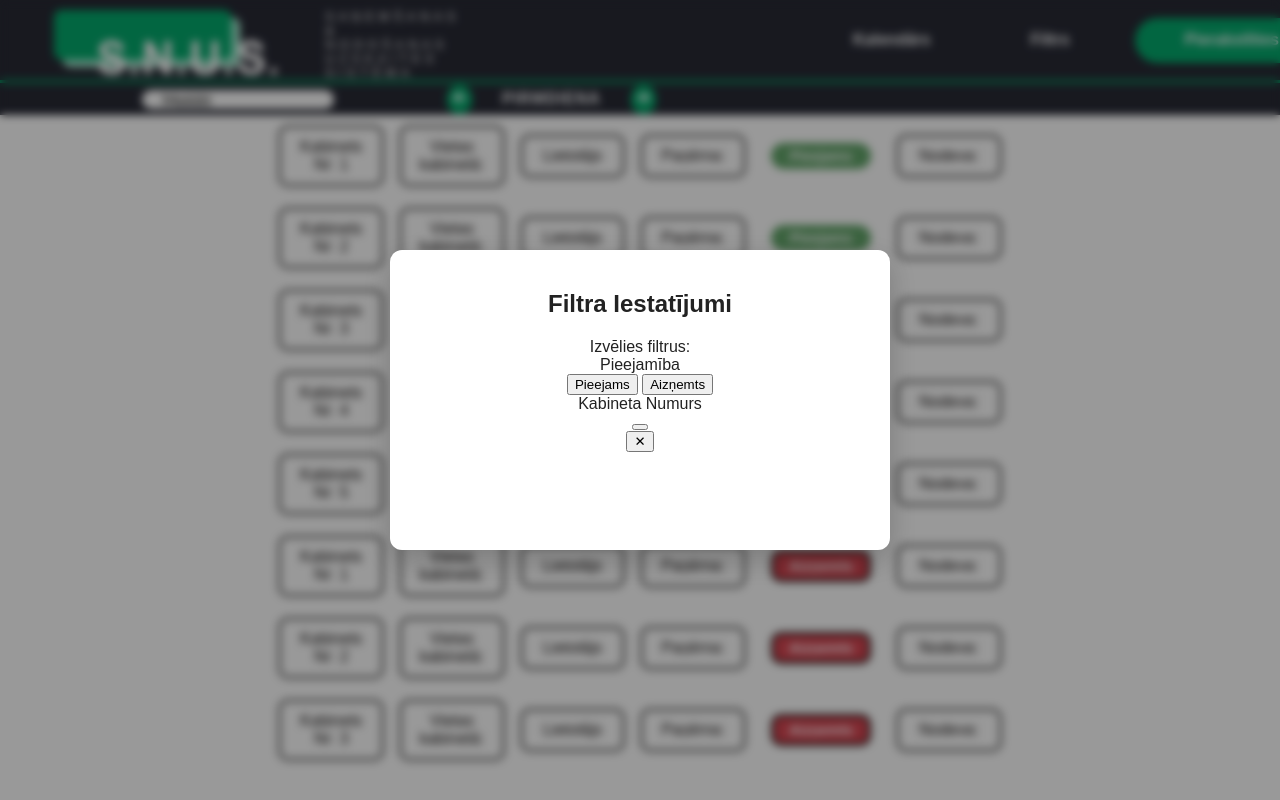
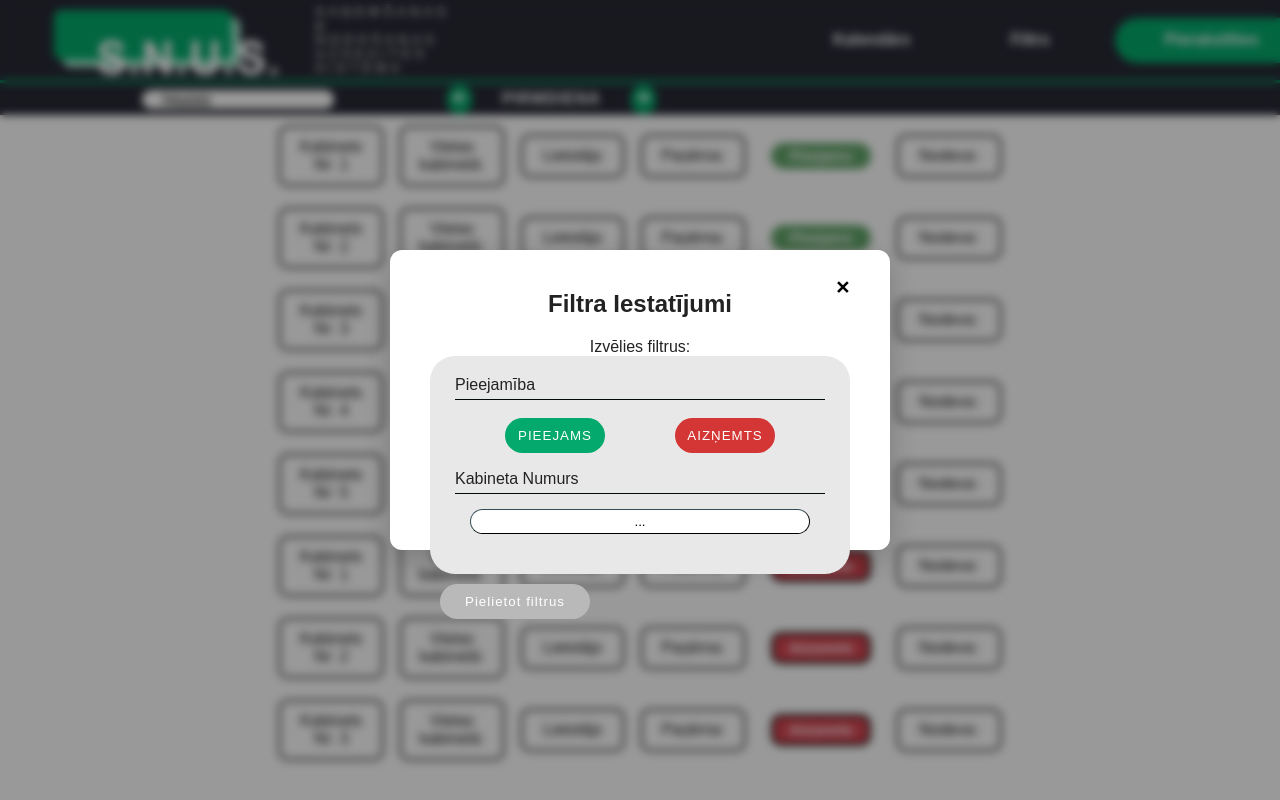
Before and after one commit to Lengdons/S.N.U.S.-, a PHP site: page /FrontP.html in a window 1280 px wide. Run offline with PHP 8.4, Linux system fonts and the light colour scheme.

Commit message:
Filtra Modal's finished (HTML/CSS)

```diff
--- a/HTML/FrontP.css
+++ b/HTML/FrontP.css
@@ -46,13 +46,14 @@ body {
 }
 
 .nav-nosaukums p {
-    margin-top: 20px;
+    margin-top: 10px;
     margin-left: calc(2vw);
     margin-right:calc(26vw);
     margin-bottom: 10px;
-    padding: 10px;
+    padding: 0;
     letter-spacing: 5px;
     font-size: calc(0.01vw + 0.01vh + 1.5vmin);
+
 }
 
 .nav-menu {
@@ -237,29 +238,140 @@ body {
     text-align: center;
     color: #222;
 }
-
+.filtrs-close{
+    position: fixed;
+    margin-left: 190px;
+    margin-top: -15px;
+}
 .filtrs-modal-content h2 {
     margin-top: 0;
     margin-bottom: 20px;
 }
 .filtra-kaste{
+    display: flex;
+    flex-direction: column;
+    gap: 15px;
+    padding: 40px 100px;
+    border-radius: 25px;
+    background-color: #e8e8e8;
 
 }
 .pieejamiba{
+     border-bottom:solid #030b08;
+     border-width: 1px;
+width: 370px;
+display: flex;
+align-self: center;
+margin-top: -20px;
+padding-bottom: 5px;
+
+
+}
+.pieejamiba-row{
+    width:max-content;
+    align-self: center;
+    display: flex;
+    align-items: center;
+    justify-content: center;
+
+    gap: 70px;
+    padding: 20px;
+    height: 25px;
+    border-radius: 25px;
 
 }
 .filtrs-pieejams{
+   background-color:#04AA6D;
+    color: #ffffff;
+    width: 100px;
+    height: 35px;
+     text-transform: uppercase;
+     border-radius: 25px;
+     border:0;
+     letter-spacing: 1px;
+}
+.filtrs-pieejams:hover{
+    background-color: #059862;
+    cursor: pointer;
+}
+.filtrs-aiznemts{
+    background-color:#d43636;
+    color: #ffffff;
+    width: 100px;
+    height: 35px;
+     text-transform: uppercase;
+     border-radius: 25px;
+     border:0;
+     letter-spacing: 1px;
+}
+.filtrs-aiznemts:hover{
+    cursor: pointer;
+    background-color: #ac343e;
+}
+.filtrs-selected{
+    outline: 3px solid #00c7fe;
+    outline-offset: 1px;
+}
+.kabinets{
+     border-bottom:solid #030b08;
+     border-width: 1px;
+width: 370px;
+display: flex;
+align-self: center;
+padding-bottom: 5px;
+}
+.btn-kab-search{
+    background-color: #fff;
+    width:340px;
+    align-self: center;
+    display: flex;
+    align-items: center;
+    justify-content: center;
+    padding: 10px;
+    height: 25px;
+
+    border-radius: 25px;
+    border-color: #666;
+    border-width:1px;
+    border-color: #334e55;
+}
+.btn-kab-search:hover{
+    cursor: pointer;
+    background-color: #dadada;
+}
+.filtrs-apply{
+    background-color:#b9b9b9;
+    color: #ffffff;
+    margin-left: -250px;
+    margin-top: 10px;
+    width: 150px;
+    height: 35px;
+     border-radius: 25px;
+     border:0;
+     letter-spacing: 1px;
+}
+.filtrs-apply:hover{
+    cursor: pointer;
+    background-color: #9d9d9d;
+}
+.filtrs-close{
+    background-color: #ffffff;
+    color: #000000;
+    width: 25px;
+    height: 25px;
+     border-radius: 25px;
+     border:0;
+     font-size: large;
+     font-weight: bold;
+    justify-content: center;
+    align-items: center;
+    padding: 0;
 
 }
-.filtrs-aiznemts{
-
+.filtrs-close:hover{
+cursor: pointer;
+background-color: #9d9d9d;
 }
-.kabinets{
-
-}
-
-
-
 
 
 /* jjavascrpita */
--- a/HTML/FrontP.html
+++ b/HTML/FrontP.html
@@ -43,7 +43,7 @@
 <!--   Kabinets/Liet./Take./bool/Return js  -->
         <div id="datu-kaste" class="records-list"></div>
 
-        <script src="html_lengdons.js"></script>
+
 
     </div>
     <!-- MODAL popup logs------------------------FILTRAM----------->
@@ -51,19 +51,25 @@
      <div id="filtrs-modal" class="modal-parklajums">
 
         <div class="filtrs-modal-content">
+            <button id="btn-close-modal" class="filtrs-close"> &#10005 </button>      <!--Aizvēršanas poga-->
             <h2>Filtra Iestatījumi</h2>
             <p>Izvēlies filtrus: </p>
             <div class = "filtra-kaste">
                 <div class = "pieejamiba" > Pieejamība </div>
+                <div class = "pieejamiba-row">
                 <button id = "btn-filtrs-pieejams" class = "filtrs-pieejams"> Pieejams </button>   <!-- Filtra poga "Pieejams"-->
                 <button id = "btn-filtrs-aiznemts" class = "filtrs-aiznemts"> Aizņemts </button>   <!-- Filtra poga "Aizņemts"-->
+                </div>
                 <div class = kabinets > Kabineta Numurs </div>
-                <button id = "btn-filtrs-kabinets"class = "btn-kab-search">      </button>
+                <button id = "btn-filtrs-kabinets"class = "btn-kab-search"> ...  </button>
             </div>
-            <button id="close-modal" class="btn-close"> &#10005 </button>      <!--Aizvēršanas poga-->
+            <button id="btn-filtrs-apply" class="filtrs-apply"> Pielietot filtrus </button>      <!--Pielietot filtrus poga-->
+        </div>
         </div>
 
     </div>
 
+<script src="html_lengdons.js"></script>
+
 </body>
 </html>
--- a/HTML/html_lengdons.js
+++ b/HTML/html_lengdons.js
@@ -42,3 +42,19 @@ for (let i = 0; i < A_kabinetuSkaits; i++) {
 
 
 copy.innerHTML = PieejamsRindas + AiznemtsRindas;
+
+const btnPieejams = document.getElementById('btn-filtrs-pieejams');
+const btnAiznemts = document.getElementById('btn-filtrs-aiznemts');
+
+btnPieejams.addEventListener('click', () => {
+
+    btnPieejams.classList.add('filtrs-selected');
+
+    btnAiznemts.classList.remove('filtrs-selected');
+});
+btnAiznemts.addEventListener('click', () => {
+
+    btnAiznemts.classList.add('filtrs-selected');
+
+    btnPieejams.classList.remove('filtrs-selected');
+});
```
Also changed, not shown: JAVA_script/html.js (added, +80 -0 lines).
